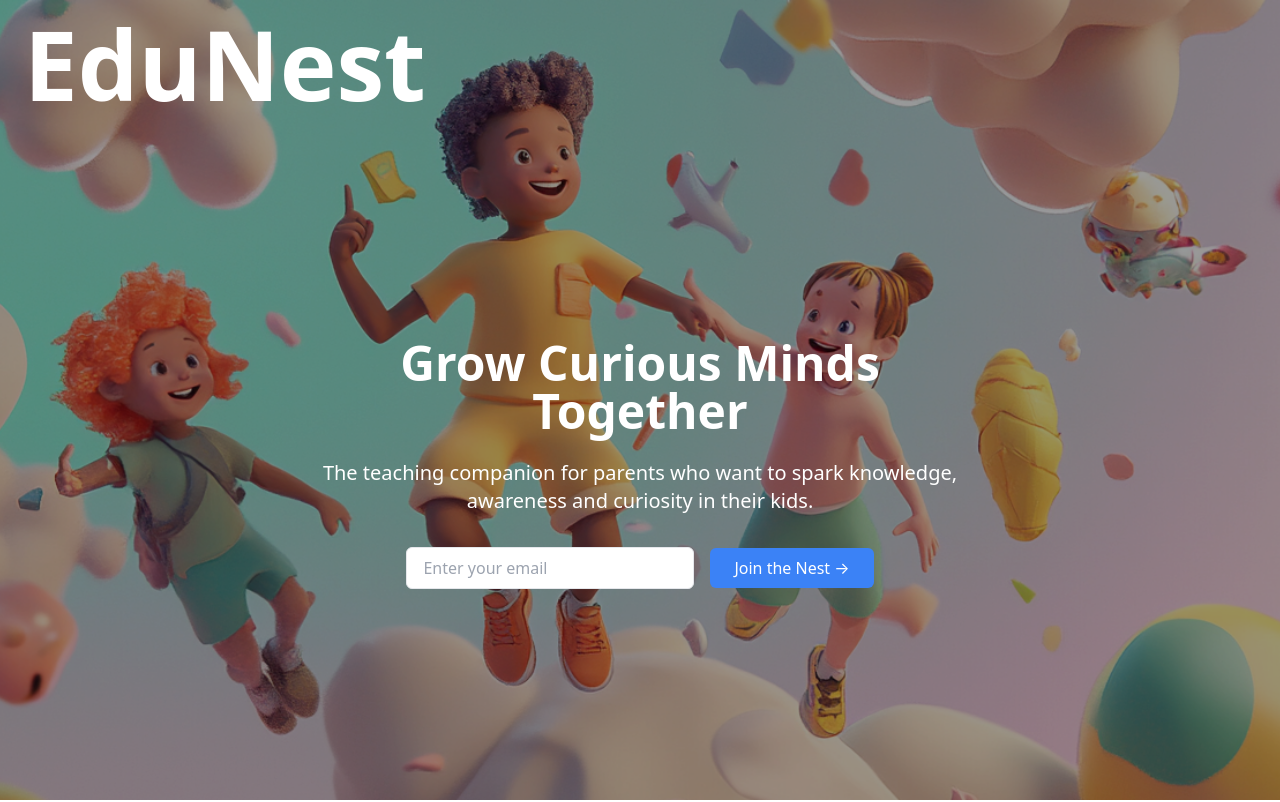
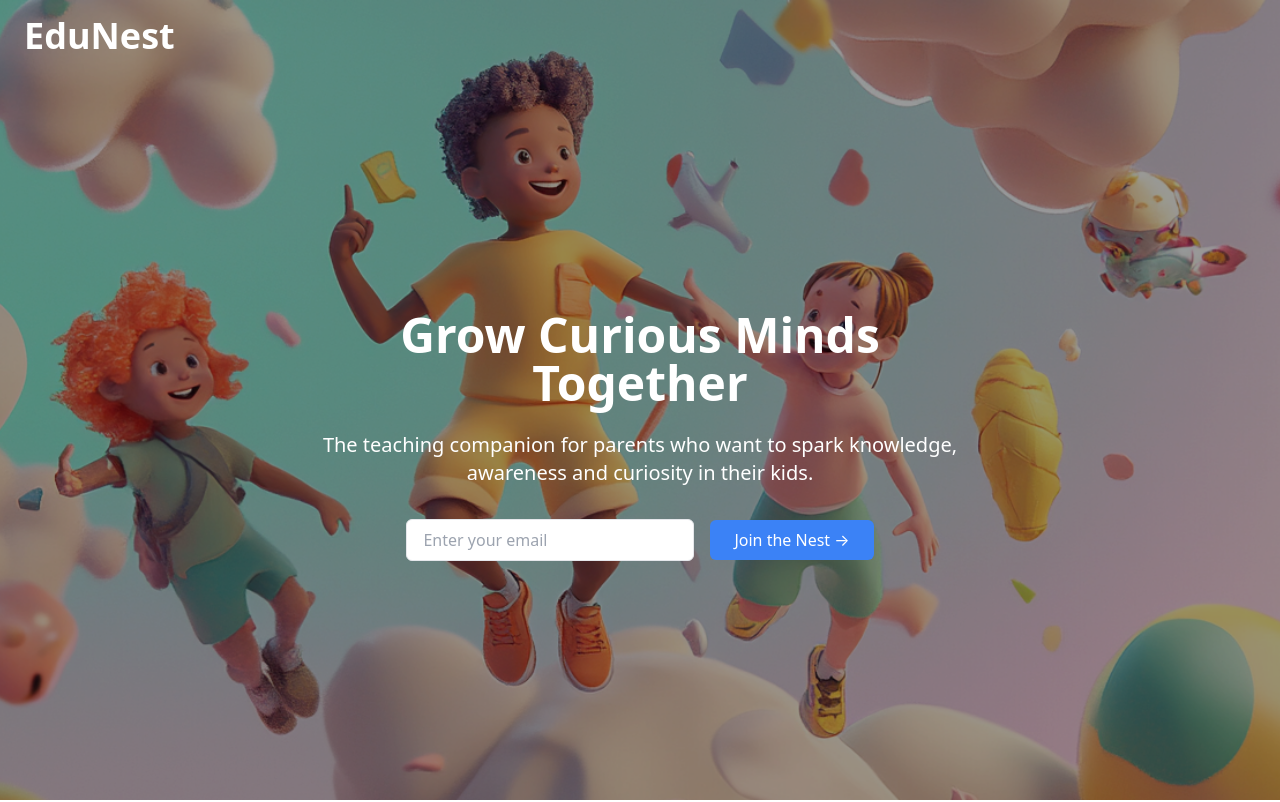
Before and after one commit to ShahanaChatterjee/Edunest, a plain HTML site: page index.html in a window 1280 px wide. Shown: the top 802 px of the page. Drawn offline with nearby package versions, Linux system fonts and the light colour scheme.

Commit message:
logo size change

```diff
--- a/index.html
+++ b/index.html
@@ -22,7 +22,7 @@
       <div class="absolute top-0 left-0 w-full h-full bg-black bg-opacity-40 z-10 flex flex-col">
         <!-- Header -->
         <header class="flex justify-between items-center px-6 py-4">
-          <div class="text-white text-8xl font-bold">EduNest</div>
+          <div class="text-white text-4xl font-bold">EduNest</div>
         </header>
 
         <!-- Centered Tagline + Form -->
```
